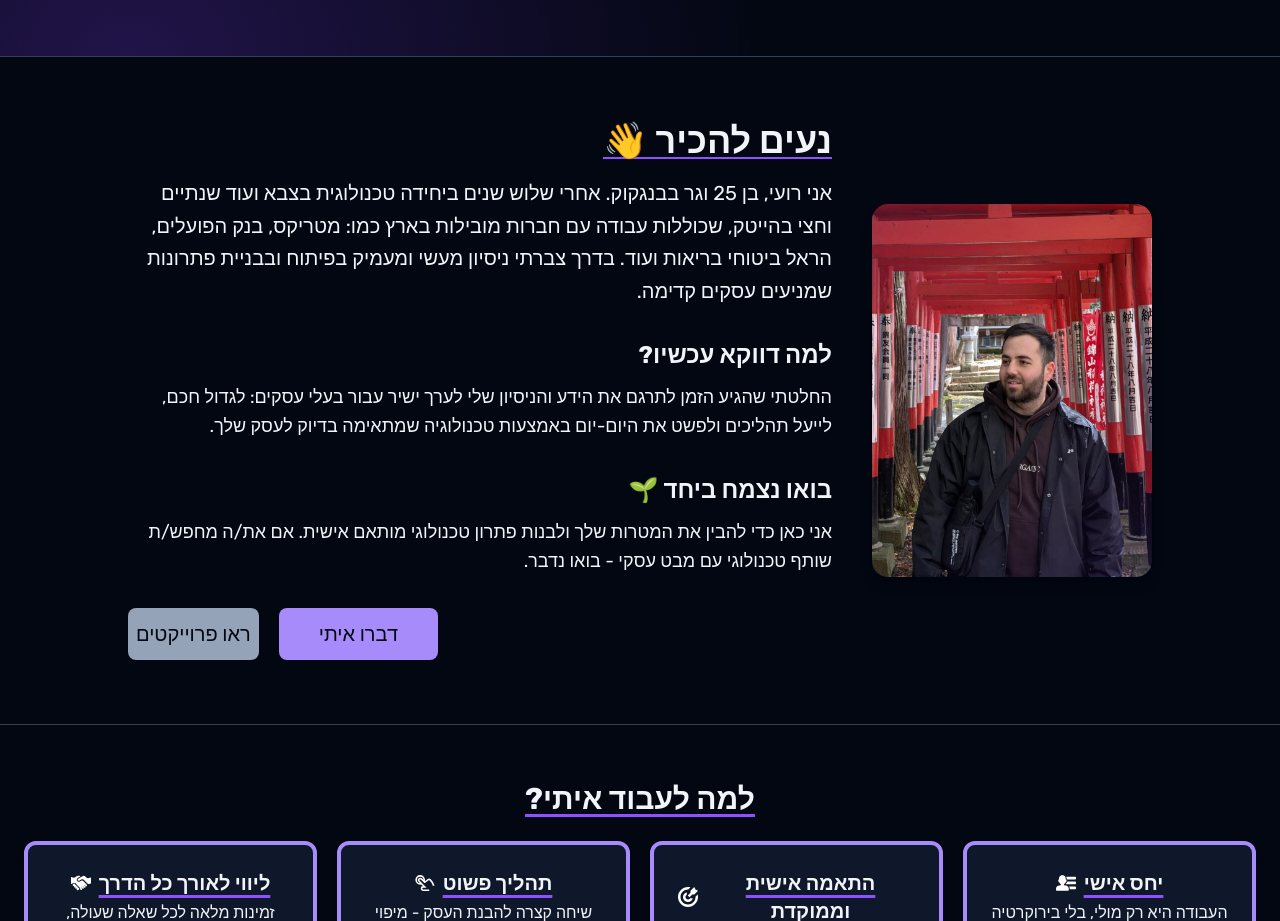
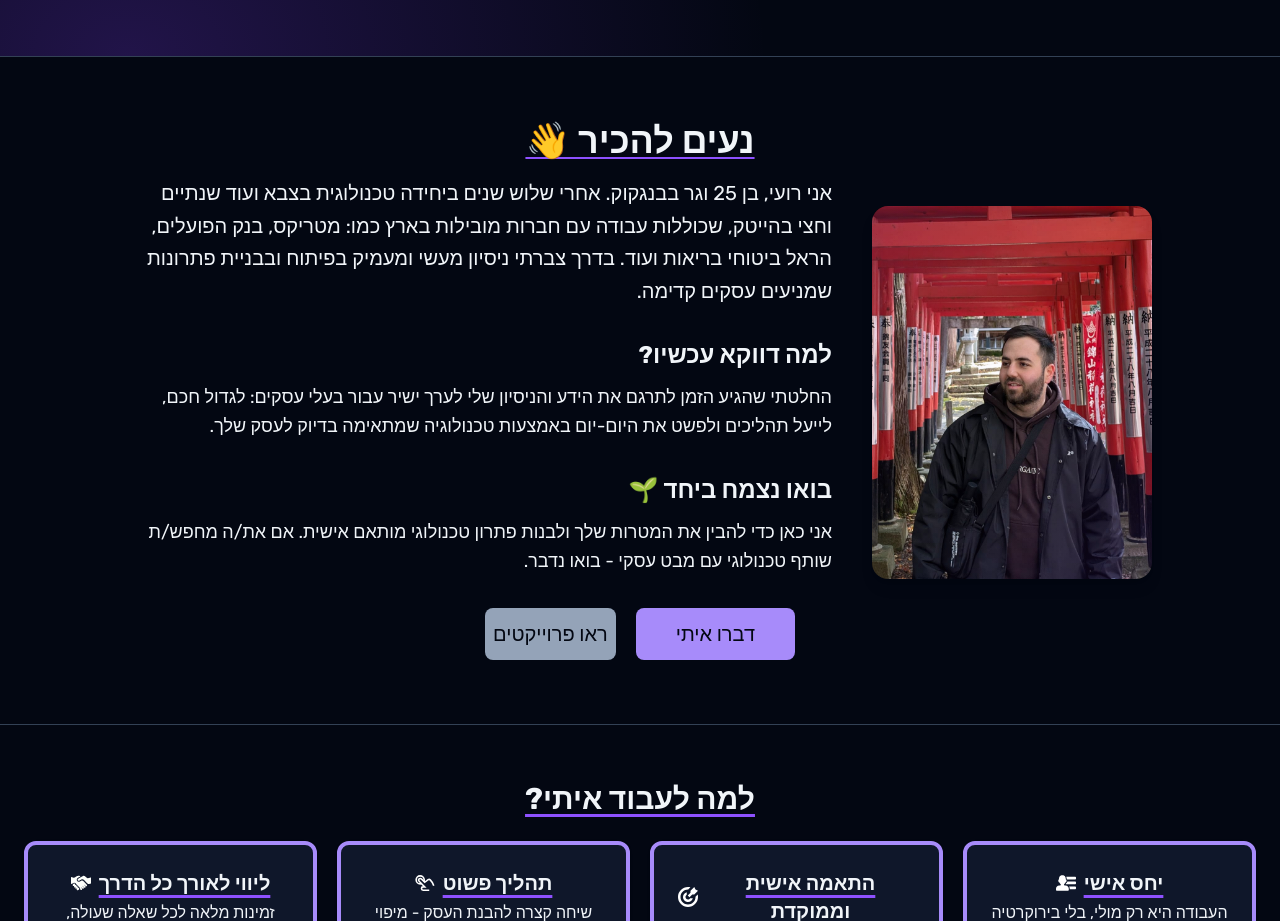
Before and after one commit to roey132/roeytech_landing, an Astro site: page / in a window 1280 px wide. Shown: the part 900-1821 px from the top of the page. Built offline with nearby package versions, Linux system fonts and the light colour scheme; Astro itself is replaced by a stand-in of ours.

Commit message:
change buttons and structure location on aboutme component

```diff
--- a/src/components/AboutMe.astro
+++ b/src/components/AboutMe.astro
@@ -23,24 +23,31 @@ const {
 ---
 
 <section class="flex px-6 py-16" id="about-me">
-  <div class="mx-auto flex max-w-5xl flex-col items-center gap-10 md:flex-row">
+  <div class="mx-auto flex-col items-center gap-5">
+    <!-- Intro -->
+    <h2
+      class="mb-4 text-center text-4xl font-bold text-[rgb(var(--foreground))] underline decoration-violet-500 decoration-2 underline-offset-4"
+    >
+      {title}
+    </h2>
+    <div
+      class="mx-auto flex max-w-5xl flex-col items-center gap-10 md:flex-row"
+    >
       <!-- Portrait -->
       <div class="flex-shrink-0">
         <div
           class="purple-hue aspect-[3/4] w-full max-w-[280px] overflow-hidden rounded-2xl shadow-lg"
         >
-        <img src={imageSrc} class="h-full w-full object-cover" loading="lazy" />
+          <img
+            src={imageSrc}
+            class="h-full w-full object-cover"
+            loading="lazy"
+          />
         </div>
       </div>
 
       <!-- Text -->
       <div class="flex-col text-center md:text-right" dir="rtl">
-      <!-- Intro -->
-      <h2
-        class="mb-4 text-4xl font-bold text-[rgb(var(--foreground))] underline decoration-violet-500 decoration-2 underline-offset-4"
-      >
-        {title}
-      </h2>
         <p class="mb-8 text-xl leading-relaxed text-[rgb(var(--foreground))]">
           {description}
         </p>
@@ -62,7 +69,9 @@ const {
         </p>
 
         <!-- Call to Action -->
-      <div class="flex justify-center gap-5 md:justify-end">
+      </div>
+    </div>
+    <div class="flex justify-center gap-5">
       <a
         href={cta.href}
         class="align-center inline-block rounded-lg bg-[rgb(var(--primary))] px-10 py-3 text-xl font-medium text-[rgb(var(--primary-foreground))] transition hover:opacity-90"
@@ -77,5 +86,4 @@ const {
       </a>
     </div>
   </div>
-  </div>
 </section>
```
Lines whose indentation alone changed are shown as unchanged.
